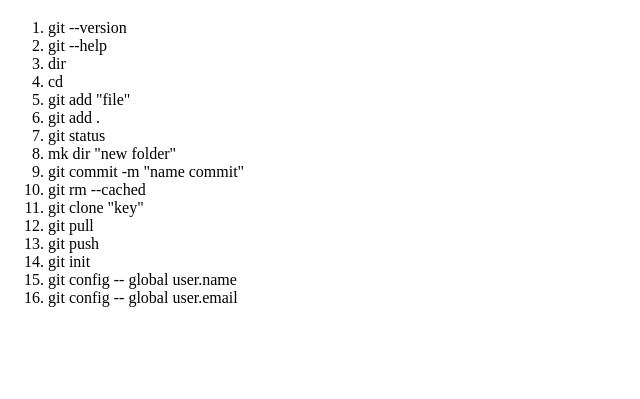
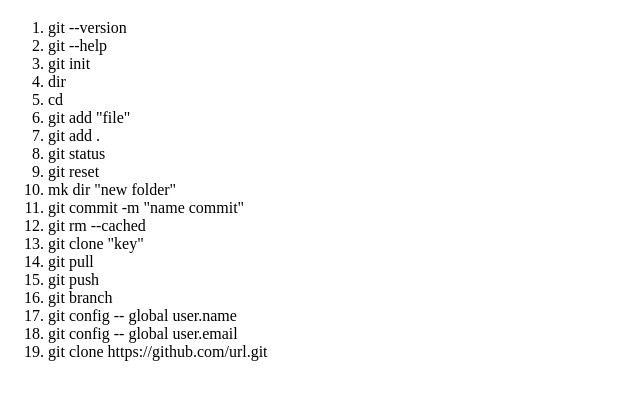
Before and after one commit to BohdanDiachenko/homework4, a plain HTML site: page index.html in a window 1280 px wide. Shown: the part 61-460 px from the top of the page, without its empty margins (0-640 px from the left). Drawn offline with Linux system fonts and the light colour scheme.

Commit message:
add commands2

```diff
--- a/index.html
+++ b/index.html
@@ -11,20 +11,23 @@
     <ol>
         <li>git --version</li>
         <li>git --help</li>
+        <li>git init</li>
         <li>dir</li>
         <li>cd</li>
         <li>git add "file"</li>
         <li>git add .</li>
         <li>git status</li>
+        <li>git reset</li>
         <li>mk dir "new folder"</li>
         <li>git commit -m "name commit"</li>
         <li>git rm --cached </li>
         <li>git clone "key"</li>
         <li>git pull</li>
         <li>git push</li>
-        <li>git init</li>
+        <li>git branch</li>
         <li>git config -- global user.name</li>
         <li>git config -- global user.email</li>
+        <li>git clone https://github.com/url.git</li>
     </ol>
 </body>
 </html>
```
